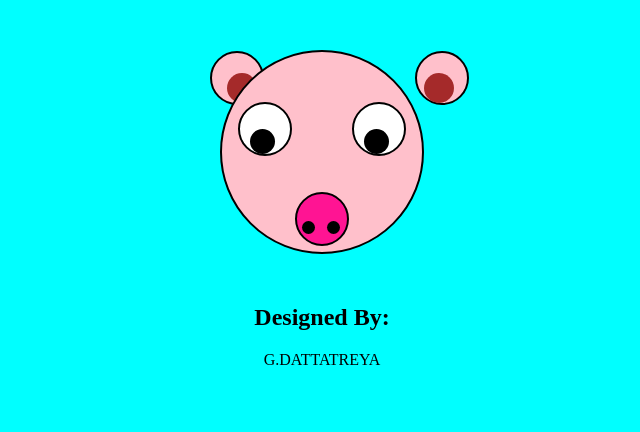
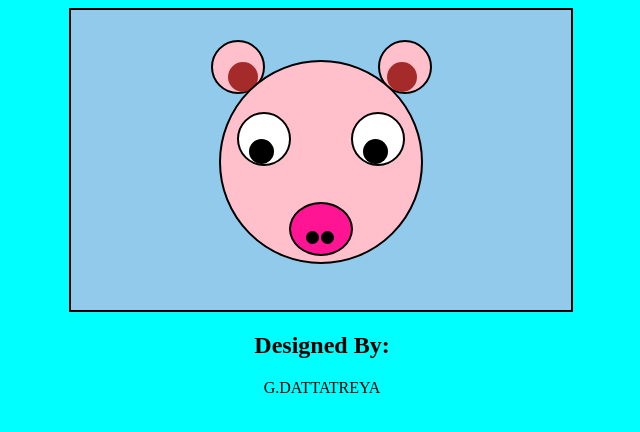
Before and after one commit to dattu7/pigface, a plain HTML site: page index.html in a window 1280 px wide. Shown: the whole page, without its empty margins (318-958 px from the left). Drawn offline with Linux system fonts and the light colour scheme.

Commit message:
Add files via upload

```diff
--- a/index.html
+++ b/index.html
@@ -4,7 +4,7 @@
   <link rel="stylesheet" type="text/css" href="styles.css">
 </head>
 <body >
-
+    <div class="square">
         <div class="ear"><div class="innerear"></div></div>
     <div class="ears"><div class="innerearr"></div></div>
   <div class="pig-face">
@@ -15,7 +15,7 @@
     </div>
     <div class="eyee"><div class="eyelids"></div></div>
     <div class="eye"><div class="eyelidss"></div></div>
-
+  </div>
 </div>
 <h2>Designed By:</h2>
 <p>G.DATTATREYA</p>
--- a/styles.css
+++ b/styles.css
@@ -10,7 +10,7 @@
   }
 
   .snout{
-    width:50px;
+    width:60px;
     height:50px;
     background-color: deeppink;
     border-radius: 50%;
@@ -82,8 +82,8 @@
     border-radius: 50%;
     position: absolute;
     border: 2px solid black;
-    margin-left: 520px;
-    margin-top: 1px;
+    margin-left: 140px;
+    margin-top: 30px;
   }
   .ears{
     width: 50px;
@@ -91,9 +91,9 @@
     background-color: pink;
     border-radius: 50%;
     position: absolute;
-    margin-left: 725px;
     border: 2px solid black;
-    margin-top: 1px;
+    margin-left: 307px;
+    margin-top: 30px;
   }
   .innerear{
     width: 30px;
@@ -129,3 +129,13 @@
   p{
     text-align: center;
   }
+  .square{
+    width: 500px;
+    height: 300px;
+    background-color: rgb(145, 202, 235);
+
+    position: relative;
+    top: 50%;
+    left: 30%;
+    border: 2px solid black;
+  }
```
